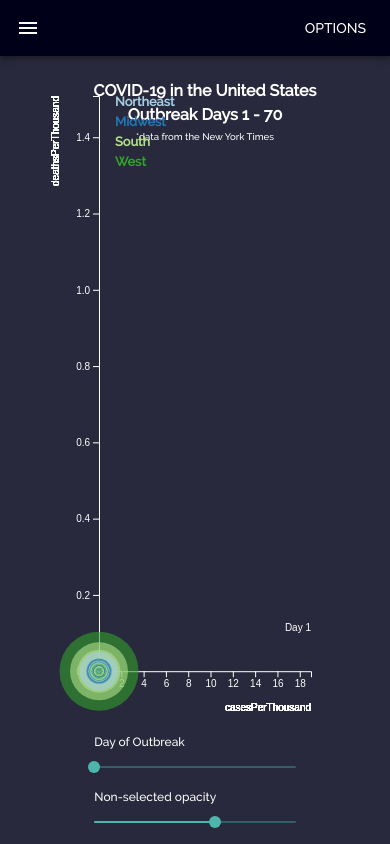
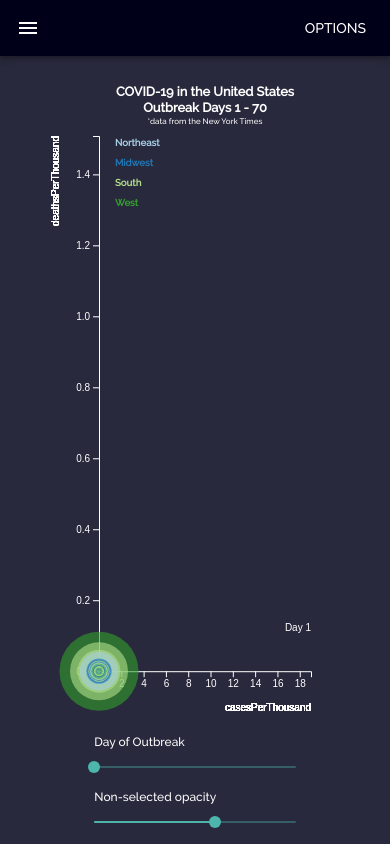
Before and after one commit to stdyrm/covid-compare, a React (Create React App) app: page /covidcompare/line#/gapminder-app in a window 390 px wide. Built offline with nearby package versions, Linux system fonts and the light colour scheme.

Commit message:
fixed legend gapminder legend placement (mobile)

```diff
--- a/src/components/appCovidCompare/chart/ChartCovidCompare.js
+++ b/src/components/appCovidCompare/chart/ChartCovidCompare.js
@@ -100,38 +100,7 @@ export const ChartCovidCompare = props => {
 				ref={svgRef}
 				className={classes.rootSVG}
 				viewBox={`0 0 ${wrapperWidth} ${wrapperHeight}`}
-				// preserveAspectRatio="xMinYMin meet"
 			>
-                <text
-                    className={classes.title}
-                    style={{fontFamily: "ralewaymedium, Helvetica, Arial, sans-serif"}}
-                    textAnchor="middle"
-                    transform={`translate (${
-                        margin.left + width / 2
-                    }, ${margin.top / 2})`}
-                >
-                    COVID-19 US State Comparison
-                </text>
-                <text
-                    className={classes.axisLabel}
-                    style={{fontFamily: "ralewaymedium, Helvetica, Arial, sans-serif"}}
-                    textAnchor="middle"
-                    transform={`translate(${margin.left + width / 2}, ${
-                        height + margin.top + 40
-                    })`}
-                >
-                    Day of Outbreak
-                </text>
-                <text
-                    className={classes.axisLabel}
-                    style={{fontFamily: "ralewaymedium, Helvetica, Arial, sans-serif"}}
-                    textAnchor="middle"
-                    transform={`translate(${
-                        margin.left * .6
-                    }, ${height / 2}) rotate(-90)`}
-                >
-                    Cases per 1000 people
-                </text>
                 <text
                     className={classes.footnotes}
                     textAnchor="left"
@@ -179,6 +148,37 @@ export const ChartCovidCompare = props => {
                     transform={`translate(${margin.left}, ${margin.top})`}
                     ref={boundsRef}
                 >
+					<text
+						className={classes.title}
+						style={{fontFamily: "ralewaymedium, Helvetica, Arial, sans-serif"}}
+						textAnchor="middle"
+						x={width / 2}
+						y={-margin.top * .5}
+					>
+						COVID-19 US State Comparison
+					</text>
+					<text
+						className={classes.axisLabel}
+						style={{fontFamily: "ralewaymedium, Helvetica, Arial, sans-serif"}}
+						textAnchor="middle"
+						// transform={`translate(${margin.left + width / 2}, ${
+						// 	height + margin.top + 40
+						// })`}
+						x={width / 2}
+						y={height + 40}
+					>
+						Day of Outbreak
+					</text>
+					<text
+						className={classes.axisLabel}
+						style={{fontFamily: "ralewaymedium, Helvetica, Arial, sans-serif"}}
+						textAnchor="middle"
+						transform={`rotate(-90)`}
+						x={-height / 2}
+						y={-40}
+					>
+						Cases per 1000 people
+					</text>
                     <g
                         ref={yAxisRef}
                         id="y-axis"
--- a/src/components/appGapminder/chart/ChartGapminder.js
+++ b/src/components/appGapminder/chart/ChartGapminder.js
@@ -45,12 +45,18 @@ export const ChartGapminder = props => {
 			textAnchor: "middle",
 			fill: theme.palette.text.primary,
 			fontWeight: 700,
-			fontSize: "1rem",
+			fontSize: ".8rem",
+			[theme.breakpoints.up("sm")]: {
+				fontSize: "1rem"
+			},
 		},
 		chartSubtitle: {
 			textAnchor: "middle",
 			fill: theme.palette.text.primary,
-			fontSize: ".6rem",
+			fontSize: ".5rem",
+			[theme.breakpoints.up("sm")]: {
+				fontSize: ".6rem"
+			}
 		},
         chartWrapper: {
             display: "inline-block",
@@ -68,7 +74,10 @@ export const ChartGapminder = props => {
         legend: {
             color: theme.palette.primary.contrastText,
             fontWeight: 700,
-            fontSize: ".8rem",
+			fontSize: ".6rem",
+			[theme.breakpoints.up("sm")]: {
+				fontSize: ".8rem"
+			}
         },
         sliderContainer: {
             flexDirection: () => (mqSmall ? "column" : "row"),
@@ -97,8 +106,9 @@ export const ChartGapminder = props => {
             .range([0, width]);
         const yScale = d3
             .scaleLinear()
-            .domain(d3.extent(dataStates, d => d[yParam.selected]))
-            .range([height, 0]);
+			.domain(d3.extent(dataStates, d => d[yParam.selected]))
+			.range([height, 0]);
+
         let colorScale;
 
         if (cParam.selected === "region") {
@@ -173,7 +183,7 @@ export const ChartGapminder = props => {
                     enter
                         .append("text")
                         .attr("x", "1rem")
-                        .attr("y", -1000)
+						.attr("y", -1000)
                         .attr("fill", d => colorScale(d))
                         .attr("text-anchor", "start")
                         .text(d => d)
@@ -241,19 +251,22 @@ export const ChartGapminder = props => {
                         transform={`translate(${margin.left}, ${margin.top})`}
                     >
 						<text
-							transform={`translate(${width / 2})`}
+							x={width / 2}
+							y={mqSmall ? -margin.top * .5 : -margin.top * .7}
 							className={classes.chartTitle}
 						>
 							COVID-19 in the United States
 						</text>
 						<text
-							transform={`translate(${width / 2}, 24)`}
+							x={width / 2}
+							y={mqSmall ? -margin.top * .3 : -margin.top * .4}
 							className={classes.chartTitle}
 						>
 							Outbreak Days 1 - 70
 						</text>
 						<text
-							transform={`translate(${width / 2}, 44)`}
+							x={width / 2}
+							y={mqSmall ? -margin.top * .15 : -margin.top * .15}
 							className={classes.chartSubtitle}
 						>
 							*data from the New York Times
--- a/src/components/appGapminder/styles/dimensions.js
+++ b/src/components/appGapminder/styles/dimensions.js
@@ -2,7 +2,7 @@ export const wrapper = {
 	wrapperWidth: window.innerWidth * .8,
 	wrapperHeight: window.innerHeight * .8,
 	margin: {
-		top: 40,
+		top: 80,
 		right: 40,
 		bottom: 60,
 		left: 60
--- a/src/styles/dimensions.js
+++ b/src/styles/dimensions.js
@@ -2,10 +2,10 @@ export const wrapper = {
 	wrapperWidth: window.innerWidth * .9,
 	wrapperHeight: window.innerHeight * .9,
 	margin: {
-		top: 40,
-		right: 40,
+		top: 80,
+		right: window.innerWidth * .1,
 		bottom: 130,
-		left: 60
+		left: window.innerWidth * .1
 	}
   };
 
```
